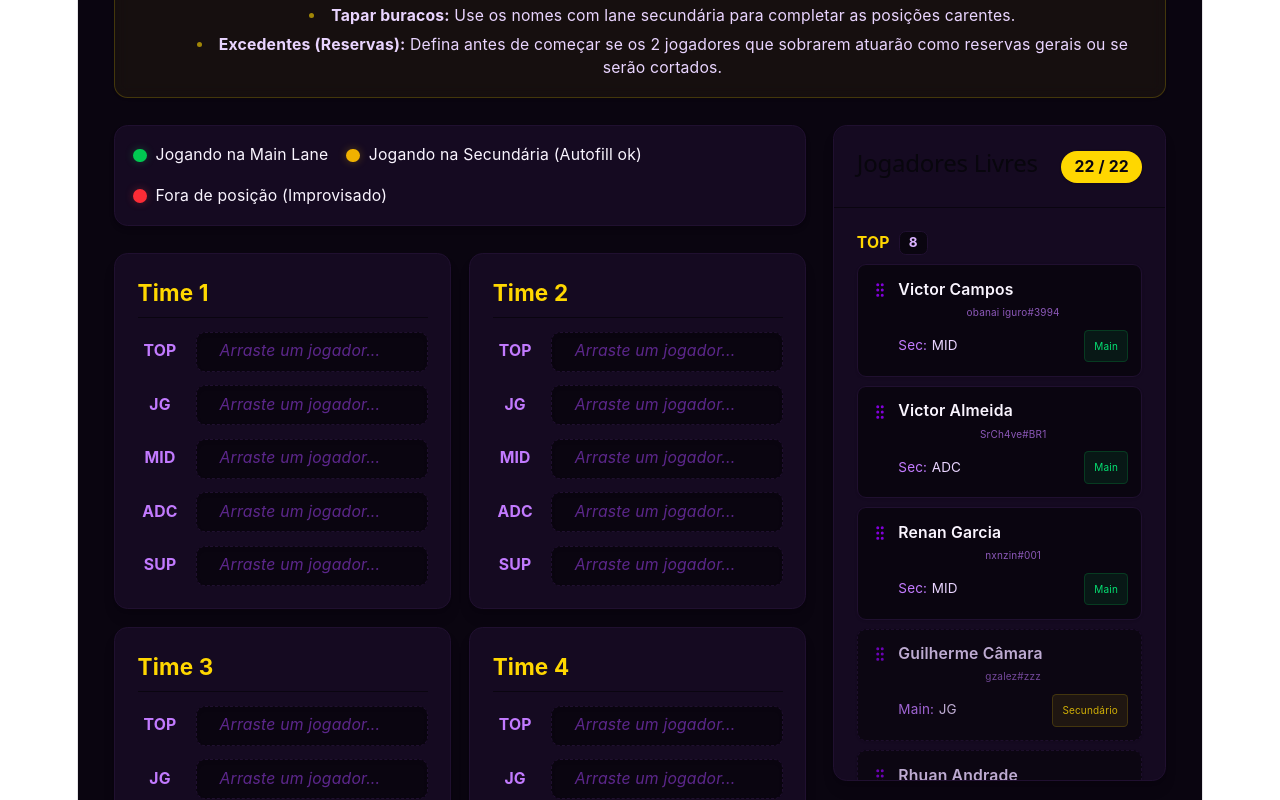
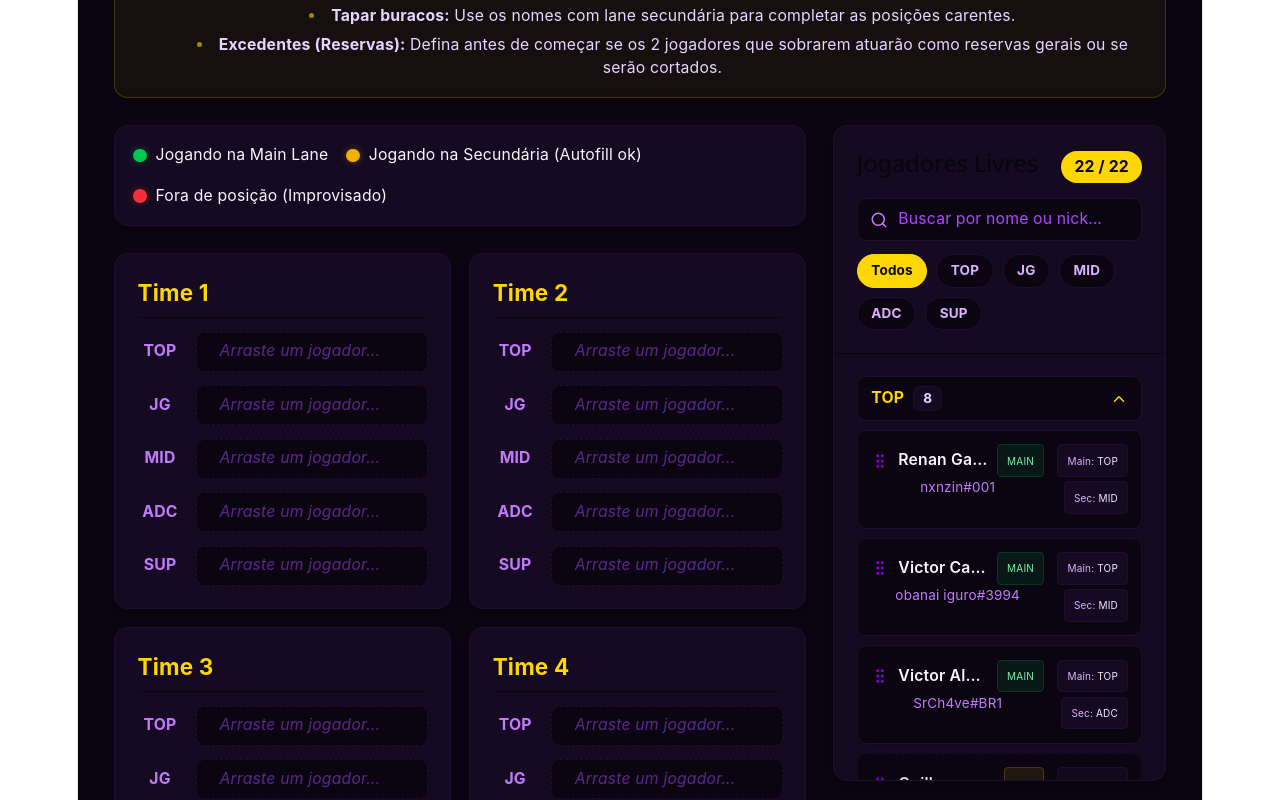
Before and after one commit to victorscborges/lol-inhouse-draft-board, a React (Vite) app: page / in a window 1280 px wide. Shown: the part 480-1280 px from the top of the page. Built offline with nearby package versions, Linux system fonts and the light colour scheme.

Commit message:
Updated design

```diff
--- a/src/App.jsx
+++ b/src/App.jsx
@@ -1,5 +1,5 @@
 import React, { useState, useMemo } from 'react';
-import { Users, AlertTriangle, CheckCircle, ArrowRightLeft, Copy, RefreshCw, Info, Trophy, Swords, Crown, LayoutDashboard, X, GripVertical } from 'lucide-react';
+import { Users, AlertTriangle, CheckCircle, ArrowRightLeft, Copy, RefreshCw, Info, Trophy, Swords, Crown, LayoutDashboard, X, GripVertical, Search, ChevronDown, ChevronUp } from 'lucide-react';
 
 // Dados dos jogadores baseados na lista fornecida
 const initialPlayers = [
@@ -58,6 +58,12 @@ export default function App() {
     'Time 4': { TOP: null, JG: null, MID: null, ADC: null, SUP: null },
     'Reservas': { RES1: null, RES2: null }
   });
+  // ===== UI do Pool (busca/filtro/colapsar) =====
+  const [poolQuery, setPoolQuery] = useState('');
+  const [poolRole, setPoolRole] = useState('ALL');
+  const [expandedRoles, setExpandedRoles] = useState(() =>
+    Object.fromEntries(ROLES.map(r => [r, true]))
+  );
 
   // Calculate assigned player IDs
   const assignedIds = useMemo(() => {
@@ -73,6 +79,19 @@ export default function App() {
   const unassignedPlayers = useMemo(() => {
     return initialPlayers.filter(p => !assignedIds.includes(p.id));
   }, [assignedIds]);
+
+
+  const filteredUnassignedPlayers = useMemo(() => {
+    const q = poolQuery.trim().toLowerCase();
+    return unassignedPlayers.filter(p => {
+      const matchesQuery = !q ||
+        (p.name && p.name.toLowerCase().includes(q)) ||
+        (p.nick && p.nick.toLowerCase().includes(q));
+
+      const matchesRole = poolRole === 'ALL' || p.main === poolRole || p.sec === poolRole;
+      return matchesQuery && matchesRole;
+    });
+  }, [unassignedPlayers, poolQuery, poolRole]);
 
   // Função para processar o Drag and Drop
   const handleAssignPlayer = (targetTeam, targetRole, playerIdStr) => {
@@ -424,77 +443,141 @@ export default function App() {
 
           {/* Right Column - Available Pool */}
           <div className="bg-[#150A21] rounded-xl border border-[#201030] flex flex-col max-h-[calc(100vh-8rem)] shadow-lg">
-            <div className="p-5 border-b border-[#0A0510] flex justify-between items-center bg-[#150A21] rounded-t-xl z-10 sticky top-0">
+            <div className="p-5 border-b border-[#0A0510] bg-[#150A21] rounded-t-xl z-10 sticky top-0 space-y-3">
+              <div className="flex justify-between items-center">
                 <h2 className="text-xl font-bold text-[#FFD700]">Jogadores Livres</h2>
                 <span className="bg-[#FFD700] text-[#0A0510] px-3 py-1 rounded-full text-sm font-bold shadow-sm">
-                {unassignedPlayers.length} / 22
+                  {filteredUnassignedPlayers.length} / 22
                 </span>
               </div>
 
-            <div className="p-5 overflow-y-auto flex-1 space-y-6">
-              {ROLES.map(role => {
-                const mainPlayers = unassignedPlayers.filter(p => p.main === role);
-                const secPlayers = unassignedPlayers.filter(p => p.sec === role && p.main !== role);
+              {/* Search */}
+              <div className="relative">
+                <Search className="w-4 h-4 text-purple-400 absolute left-3 top-1/2 -translate-y-1/2" />
+                <input
+                  value={poolQuery}
+                  onChange={(e) => setPoolQuery(e.target.value)}
+                  placeholder="Buscar por nome ou nick…"
+                  className="w-full bg-[#0A0510] border border-[#201030] rounded-lg pl-9 pr-3 py-2 text-sm text-purple-100
+                             placeholder:text-purple-500 focus:outline-none focus:ring-2 focus:ring-[#FFD700]/20 focus:border-[#FFD700]/40"
+                />
+              </div>
 
-                if (mainPlayers.length === 0 && secPlayers.length === 0) return null;
+              {/* Role filter pills */}
+              <div className="flex flex-wrap gap-2">
+                {['ALL', ...ROLES].map((r) => (
+                  <button
+                    key={r}
+                    onClick={() => setPoolRole(r)}
+                    className={`px-3 py-1.5 rounded-full text-xs font-bold border transition
+                      ${poolRole === r
+                        ? 'bg-[#FFD700] text-[#0A0510] border-[#FFD700]'
+                        : 'bg-[#0A0510] text-purple-300 border-[#201030] hover:border-[#FFD700]/40'
+                      }`}
+                  >
+                    {r === 'ALL' ? 'Todos' : r}
+                  </button>
+                ))}
+              </div>
+            </div>
+
+            <div className="p-5 overflow-y-auto flex-1 space-y-5">
+              {ROLES.map((role) => {
+                const playersForRole = filteredUnassignedPlayers
+                  .filter(p => p.main === role || p.sec === role)
+                  .sort((a, b) => {
+                    // MAIN primeiro, depois nome
+                    const aMain = a.main === role ? 0 : 1;
+                    const bMain = b.main === role ? 0 : 1;
+                    if (aMain !== bMain) return aMain - bMain;
+                    return a.name.localeCompare(b.name);
+                  });
+
+                if (playersForRole.length === 0) return null;
+
+                const isOpen = expandedRoles[role];
 
                 return (
-                  <div key={`pool-${role}`}>
-                    <h3 className="text-sm font-bold text-[#FFD700] mb-2 flex items-center gap-2">
-                      {role} <span className="bg-[#0A0510] text-purple-300 px-2 py-0.5 rounded-md text-xs border border-[#201030]">{mainPlayers.length + secPlayers.length}</span>
-                    </h3>
+                  <div key={`pool-${role}`} className="space-y-2">
+                    <button
+                      onClick={() => setExpandedRoles(prev => ({ ...prev, [role]: !prev[role] }))}
+                      className="w-full flex items-center justify-between text-sm font-bold text-[#FFD700]
+                                 bg-[#0A0510] border border-[#201030] rounded-lg px-3 py-2 hover:border-[#FFD700]/40 transition"
+                    >
+                      <span className="flex items-center gap-2">
+                        {role}
+                        <span className="bg-[#150A21] text-purple-200 px-2 py-0.5 rounded-md text-xs border border-[#201030]">
+                          {playersForRole.length}
+                        </span>
+                      </span>
+                      {isOpen ? <ChevronUp className="w-4 h-4" /> : <ChevronDown className="w-4 h-4" />}
+                    </button>
+
+                    {isOpen && (
                       <div className="space-y-2">
-                      {/* Renderiza Mains */}
-                      {mainPlayers.map(p => (
+                        {playersForRole.map((p) => {
+                          const isMainHere = p.main === role;
+
+                          return (
                             <div
-                          key={`main-${p.id}`}
+                              key={`${role}-${p.id}`}
                               draggable
                               onDragStart={(e) => e.dataTransfer.setData('playerId', p.id.toString())}
-                          className="bg-[#0A0510] border border-[#201030] p-3 rounded-lg hover:border-[#FFD700]/40 transition cursor-grab active:cursor-grabbing group relative overflow-hidden shadow-sm"
+                              className={`bg-[#0A0510] border p-3 rounded-lg transition cursor-grab active:cursor-grabbing
+                                hover:border-[#FFD700]/40 shadow-sm group
+                                ${isMainHere ? 'border-[#201030]' : 'border-dashed border-[#201030] opacity-90 hover:opacity-100'}
+                              `}
                             >
-                          <div className="font-semibold text-sm text-purple-50 flex items-center gap-2">
+                              <div className="flex items-start justify-between gap-3">
+                                <div className="min-w-0">
+                                  <div className="flex items-center gap-2">
                                     <GripVertical className="w-4 h-4 text-purple-700 group-hover:text-[#FFD700] transition-colors shrink-0" />
-                            <span className="truncate" title={p.name}>{formatName(p.name)}</span>
-                          </div>
-                          <div className="text-[10px] text-purple-400 opacity-70 ml-6 -mt-0.5 mb-1 truncate">{p.nick}</div>
-                          <div className="flex justify-between items-center mt-1 pl-6">
-                            <div className="text-xs text-purple-400 flex gap-1">
-                              Sec: <span className={p.sec !== '-' ? 'text-purple-200' : ''}>{p.sec}</span>
-                            </div>
-                            <span className="text-[10px] bg-green-500/10 text-green-400 px-2 py-0.5 rounded border border-green-500/20">
-                              Main
+                                    <span className="font-semibold text-sm text-purple-50 truncate" title={p.name}>
+                                      {formatName(p.name)}
+                                    </span>
+
+                                    <span
+                                      className={`text-[10px] px-2 py-0.5 rounded border
+                                        ${isMainHere
+                                          ? 'bg-green-500/10 text-green-300 border-green-500/20'
+                                          : 'bg-[#FFD700]/10 text-[#FFD700] border-[#FFD700]/20'
+                                        }`}
+                                    >
+                                      {isMainHere ? 'MAIN' : 'SEC'}
                                     </span>
                                   </div>
-                        </div>
-                      ))}
 
-                      {/* Renderiza Secundários/Autofills */}
-                      {secPlayers.map(p => (
-                        <div
-                          key={`sec-${p.id}`}
-                          draggable
-                          onDragStart={(e) => e.dataTransfer.setData('playerId', p.id.toString())}
-                          className="bg-[#0A0510] border border-dashed border-[#201030] p-3 rounded-lg hover:border-[#FFD700]/40 transition cursor-grab active:cursor-grabbing group relative overflow-hidden opacity-80 hover:opacity-100 shadow-sm"
-                        >
-                          <div className="font-semibold text-sm text-purple-200 flex items-center gap-2">
-                            <GripVertical className="w-4 h-4 text-purple-700 group-hover:text-[#FFD700] transition-colors shrink-0" />
-                            <span className="truncate" title={p.name}>{formatName(p.name)}</span>
-                          </div>
-                          <div className="text-[10px] text-purple-400 opacity-70 ml-6 -mt-0.5 mb-1 truncate">{p.nick}</div>
-                          <div className="flex justify-between items-center mt-1 pl-6">
-                            <div className="text-xs text-purple-400 flex gap-1">
-                              Main: <span className="text-purple-200">{p.main}</span>
-                            </div>
-                            <span className="text-[10px] bg-[#FFD700]/10 text-[#FFD700] px-2 py-0.5 rounded border border-[#FFD700]/20">
-                              Secundário
-                            </span>
+                                  <div className="text-xs text-purple-400 truncate mt-0.5">
+                                    {p.nick}
                                   </div>
                                 </div>
-                      ))}
+
+                                <div className="shrink-0 text-[10px] text-purple-300 flex flex-col items-end gap-1">
+                                  <span className="bg-[#150A21] border border-[#201030] px-2 py-0.5 rounded">
+                                    Main: <span className="text-purple-100">{p.main}</span>
+                                  </span>
+                                  {p.sec && p.sec !== '-' && (
+                                    <span className="bg-[#150A21] border border-[#201030] px-2 py-0.5 rounded">
+                                      Sec: <span className="text-purple-100">{p.sec}</span>
+                                    </span>
+                                  )}
+                                </div>
                               </div>
                             </div>
                           );
                         })}
+                      </div>
+                    )}
+                  </div>
+                );
+              })}
+
+              {filteredUnassignedPlayers.length === 0 && (
+                <div className="text-center text-purple-400 flex flex-col items-center gap-2 mt-10">
+                  <CheckCircle className="w-12 h-12 text-[#FFD700]/30" />
+                  <p>Nenhum jogador livre com esse filtro.</p>
+                </div>
+              )}
 
               {unassignedPlayers.length === 0 && (
                 <div className="text-center text-purple-400 flex flex-col items-center gap-2 mt-10">
```
Lines whose indentation alone changed are shown as unchanged.
